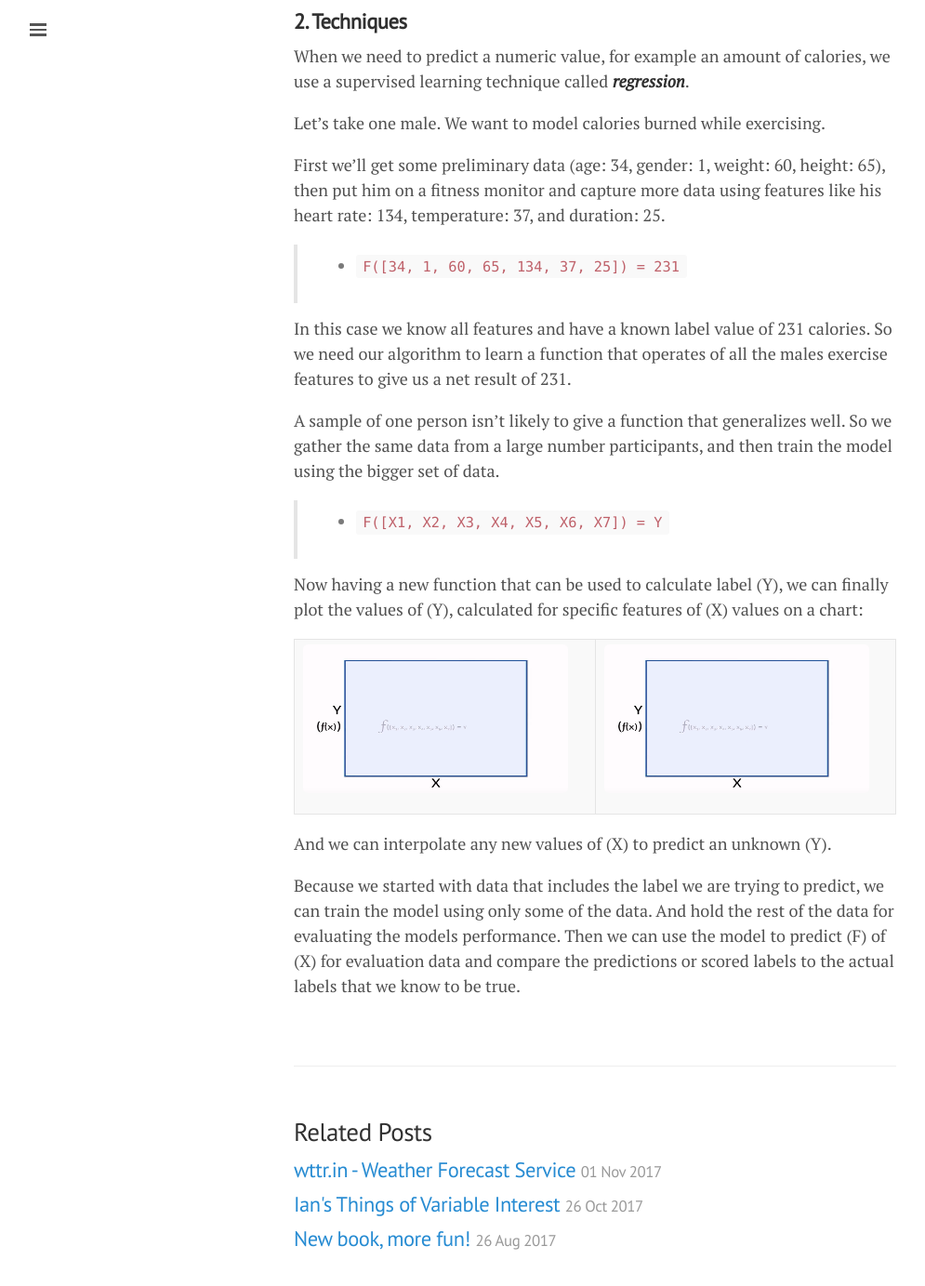
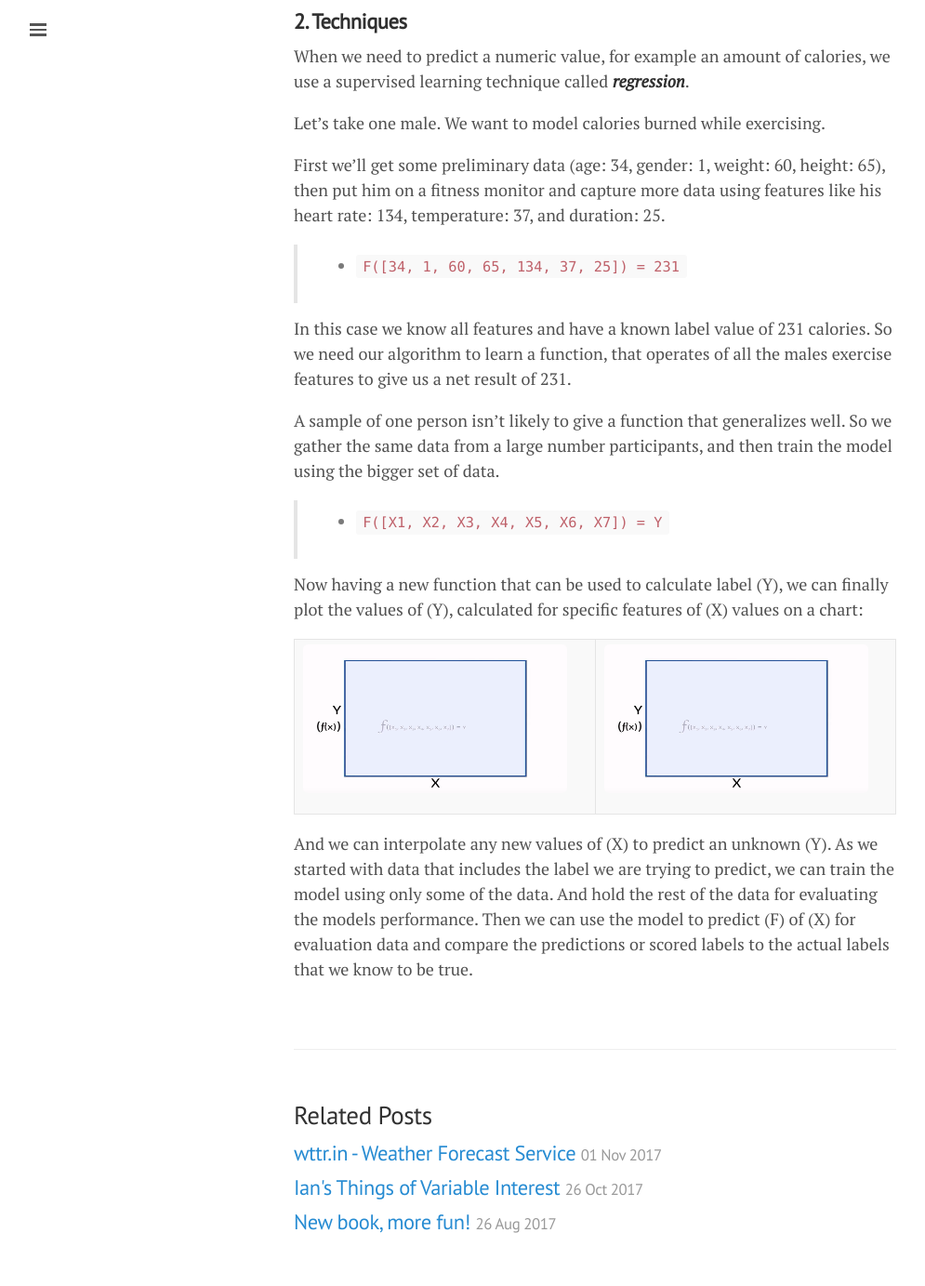
Before and after one commit to lgeurts/lgeurts.github.io, a Jekyll site: the page built from _posts/2018-06-29-artificial-intelligence-basics.md, in a window 1280 px wide and 1400 px high, scrolled down 2305 px. Shown: the top 1383 px of the window at 93% size, without its empty margins (0-995 px from the left). Built offline with Jekyll 4.4.1, drawn with Linux system fonts in a browser that asks for light colours; nearby versions of some CDN libraries.

Commit message:
Update 2018-06-29-artificial-intelligence-basics.md

```diff
--- a/_posts/2018-06-29-artificial-intelligence-basics.md
+++ b/_posts/2018-06-29-artificial-intelligence-basics.md
@@ -74,7 +74,7 @@
 
 > * `F([34, 1, 60, 65, 134, 37, 25]) = 231`
 
-In this case we know all features and have a known label value of 231 calories. So we need our algorithm to learn a function that operates of all the males exercise features to give us a net result of 231.
+In this case we know all features and have a known label value of 231 calories. So we need our algorithm to learn a function, that operates of all the males exercise features to give us a net result of 231.
 
 A sample of one person isn't likely to give a function that generalizes well. So we gather the same data from a large number participants, and then train the model using the bigger set of data.
 
@@ -83,8 +83,6 @@
 Now having a new function that can be used to calculate label (Y), we can finally plot the values of (Y), calculated for specific features of (X) values on a chart:
 
 :-----------------:|:-----------------:
-<img src="/assets/plotted-chart-1.png" align="left" width="285" height="160" alt=""> | <img src="/assets/plotted-chart-1.png" align="left" width="285" height="160" alt="">
+<img src="/assets/plotted-chart-1.png" align="left" width="284" height="160" alt=""> | <img src="/assets/plotted-chart-1.png" align="left" width="284" height="160" alt="">
 
-And we can interpolate any new values of (X) to predict an unknown (Y).
-
-Because we started with data that includes the label we are trying to predict, we can train the model using only some of the data. And hold the rest of the data for evaluating the models performance. Then we can use the model to predict (F) of (X) for evaluation data and compare the predictions or scored labels to the actual labels that we know to be true.
+And we can interpolate any new values of (X) to predict an unknown (Y). As we started with data that includes the label we are trying to predict, we can train the model using only some of the data. And hold the rest of the data for evaluating the models performance. Then we can use the model to predict (F) of (X) for evaluation data and compare the predictions or scored labels to the actual labels that we know to be true.
```
